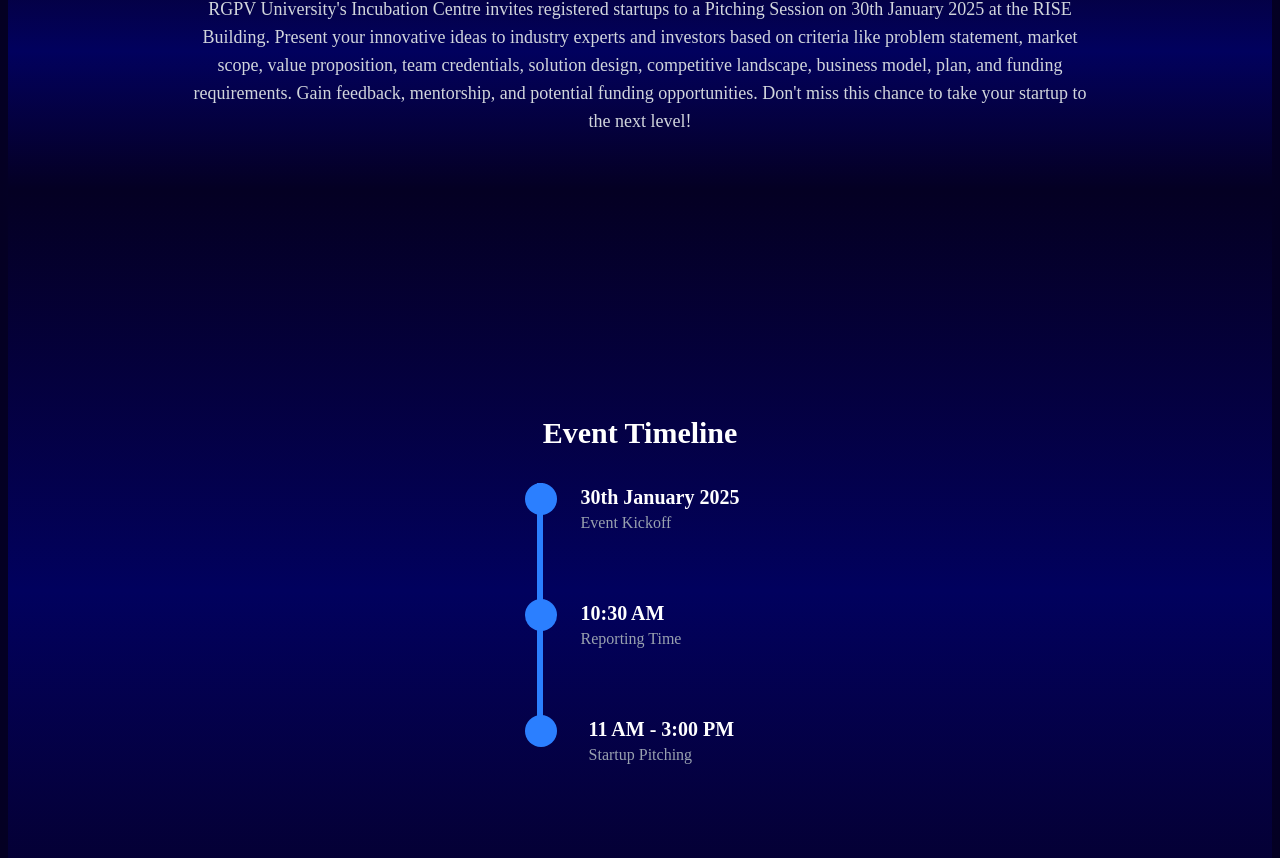
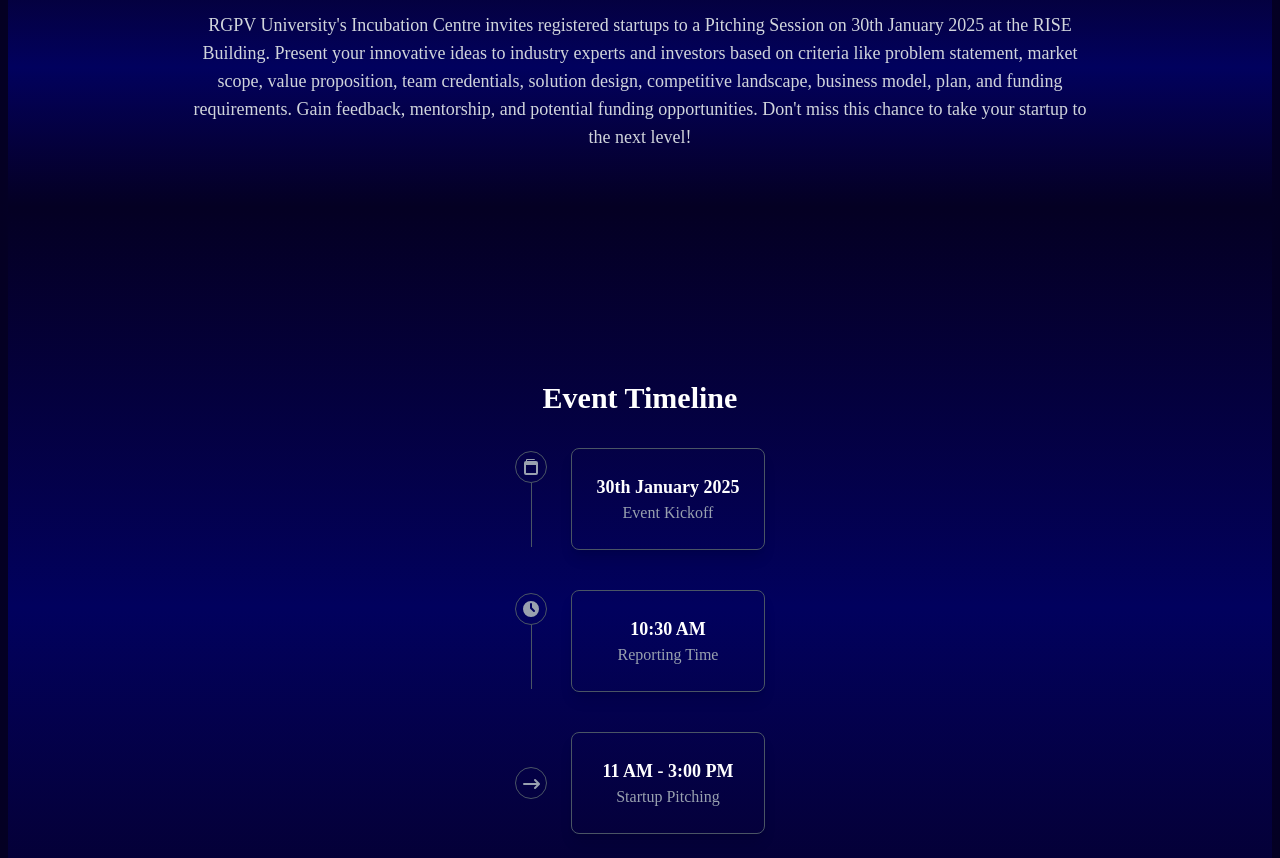
Before and after one commit to 2005pavitra/Event-Page, a React (Vite) app: page /eventdetails in a window 1280 px wide. Shown: the part 902-1760 px from the top of the page. Built offline with nearby package versions, Linux system fonts and the light colour scheme.

Commit message:
Timeline and header updated

```diff
--- a/package.json
+++ b/package.json
@@ -10,10 +10,12 @@
     "preview": "vite preview"
   },
   "dependencies": {
+    "@heroicons/react": "^2.2.0",
+    "@material-tailwind/react": "^2.1.10",
     "@tailwindcss/vite": "^4.0.0",
     "axios": "^1.7.9",
-    "react": "^18.3.1",
-    "react-dom": "^18.3.1",
+    "react": "^19.0.0",
+    "react-dom": "^19.0.0",
     "react-icons": "^5.4.0",
     "react-router-dom": "^7.1.3",
     "swiper": "^11.2.1",
--- a/src/EventDetails.jsx
+++ b/src/EventDetails.jsx
@@ -6,6 +6,7 @@
 import "swiper/css/pagination";
 import "swiper/css/navigation";
 import { Navigation, Pagination } from "swiper/modules";
+import { EventTimeline } from "./EventTimeLine";
 
 const EventDetails = () => {
   useEffect(() => {
@@ -66,7 +67,7 @@
   return (
     <div className="mx-2">
       {/* Header */}
-      <header className="header sticky top-0 z-10 h-[5vmax] p-2 text-white shadow-md bg-[#040024]">
+      <header className="header sticky top-0 z-10 min-h-[5vmax]  p-2 text-white shadow-md bg-[#040024]">
         <div className="flex justify-between items-center p-2">
           {/* Logo Section */}
           <div className="flex items-center space-x-2">
@@ -123,40 +124,10 @@
       </section>
 
       {/* Timeline Section */}
-      <section className="timeline px-4 py-12 lg:flex lg:items-center lg:justify-center lg:min-h-screen bg-gradient-to-b from-[#040023] via-[#01015e] to-[#040023]">
-        <div className="max-w-4xl text-center text-white">
+      <section className="timeline px-4 py-12 lg:px-8 lg:py-16 lg:flex lg:items-center lg:justify-center lg:min-h-screen bg-gradient-to-b from-[#040023] via-[#01015e] to-[#040023]">
+        <div className=" text-center text-white max-w-screen-lg mx-auto">
           <h3 className="text-3xl font-semibold mb-8">Event Timeline</h3>
-          <div className="relative">
-            <div className="absolute inset-0 flex items-center justify-center h-5/6 -left-1 bg-blue-500 w-1.5"></div>
-            <div className="space-y-16">
-              {/* Event Phase 1 */}
-              <div className="relative flex justify-start items-center">
-                <div className="lg:w-8 lg:h-8 sm:w-6 sm:h-6 w-4 h-4 rounded-full bg-blue-500 absolute transform -translate-x-1/2 top-0"></div>
-                <div className="ml-10 text-left">
-                  <p className="text-xl font-bold">30th January 2025</p>
-                  <p className="text-md text-gray-400">Event Kickoff</p>
-                </div>
-              </div>
-
-              {/* Event Phase 2 */}
-              <div className="relative flex justify-start items-center">
-                <div className="lg:w-8 lg:h-8 sm:w-6 sm:h-6 w-4 h-4 rounded-full bg-blue-500 absolute transform -translate-x-1/2 top-0"></div>
-                <div className="ml-10 text-left">
-                  <p className="text-xl font-bold">10:30 AM</p>
-                  <p className="text-md text-gray-400">Reporting Time</p>
-                </div>
-              </div>
-
-              {/* Event Phase 3 */}
-              <div className="relative flex justify-start items-center">
-                <div className="lg:w-8 lg:h-8 sm:w-6 sm:h-6 w-4 h-4 rounded-full bg-blue-500 absolute transform -translate-x-1/2 top-0"></div>
-                <div className="ml-12 text-left">
-                  <p className="text-xl font-bold">11 AM - 3:00 PM</p>
-                  <p className="text-md text-gray-400">Startup Pitching</p>
-                </div>
-              </div>
-            </div>
-          </div>
+          <EventTimeline />
         </div>
       </section>
 
--- /dev/null
+++ b/src/EventTimeLine.jsx
@@ -0,0 +1,79 @@
+import React from "react";
+
+export function EventTimeline() {
+  return (
+    <div className="w-full max-w-[25rem] md:max-w-xl lg:max-w-full mx-auto px-4">
+      <div className="flex flex-col gap-10">
+        {/* Event Kickoff */}
+        <div className="relative flex items-center gap-6 flex-wrap md:flex-nowrap">
+          <div className="flex flex-col items-center">
+            <div className="w-8 h-8   flex items-center justify-center rounded-full border border-gray-600">
+              <svg
+                xmlns="http://www.w3.org/2000/svg"
+                className="h-5 w-5 text-gray-400"
+                viewBox="0 0 20 20"
+                fill="currentColor"
+              >
+                <path
+                  fillRule="evenodd"
+                  d="M6 2a1 1 0 00-1 1v1H5a2 2 0 00-2 2v10a2 2 0 002 2h10a2 2 0 002-2V6a2 2 0 00-2-2h-1V3a1 1 0 00-1-1H6zm8 2V3H6v1h8zM5 8h10v8H5V8z"
+                  clipRule="evenodd"
+                />
+              </svg>
+            </div>
+            <div className="h-16 w-px bg-gray-600 hidden md:block"></div>
+          </div>
+          <div className="flex-1 p-6 border border-gray-600 rounded-lg shadow-lg  ">
+            <h6 className="text-lg font-semibold text-white">30th January 2025</h6>
+            <p className="text-base text-gray-400">Event Kickoff</p>
+          </div>
+        </div>
+
+        {/* Reporting Time */}
+        <div className="relative flex items-center gap-6 flex-wrap md:flex-nowrap">
+          <div className="flex flex-col items-center">
+            <div className="w-8 h-8   flex items-center justify-center rounded-full border border-gray-600">
+              <svg
+                xmlns="http://www.w3.org/2000/svg"
+                className="h-5 w-5 text-gray-400"
+                viewBox="0 0 20 20"
+                fill="currentColor"
+              >
+                <path
+                  fillRule="evenodd"
+                  d="M10 18a8 8 0 100-16 8 8 0 000 16zm1-13a1 1 0 10-2 0v4a1 1 0 00.293.707l3 3a1 1 0 001.414-1.414L11 8.586V5z"
+                  clipRule="evenodd"
+                />
+              </svg>
+            </div>
+            <div className="h-16 w-px bg-gray-600 hidden md:block"></div>
+          </div>
+          <div className="flex-1 p-6 border border-gray-600 rounded-lg shadow-lg  ">
+            <h6 className="text-lg font-semibold text-white">10:30 AM</h6>
+            <p className="text-base text-gray-400">Reporting Time</p>
+          </div>
+        </div>
+
+        {/* Startup Pitching */}
+        <div className="relative flex items-center gap-6 flex-wrap md:flex-nowrap">
+          <div className="flex flex-col items-center">
+            <div className="w-8 h-8   flex items-center justify-center rounded-full border border-gray-600">
+              <svg
+                xmlns="http://www.w3.org/2000/svg"
+                className="h-5 w-5 text-gray-400"
+                viewBox="0 0 20 20"
+                fill="currentColor"
+              >
+                <path d="M2 11a1 1 0 011-1h12.586l-2.293-2.293a1 1 0 011.414-1.414l4 4a1 1 0 010 1.414l-4 4a1 1 0 01-1.414-1.414L15.586 12H3a1 1 0 01-1-1z" />
+              </svg>
+            </div>
+          </div>
+          <div className="flex-1 p-6 border border-gray-600 rounded-lg shadow-lg ">
+            <h6 className="text-lg font-semibold text-white">11 AM - 3:00 PM</h6>
+            <p className="text-base text-gray-400">Startup Pitching</p>
+          </div>
+        </div>
+      </div>
+    </div>
+  );
+}
```
Also changed, not shown: 1 other file (tests, documents, lock files or other folders).
